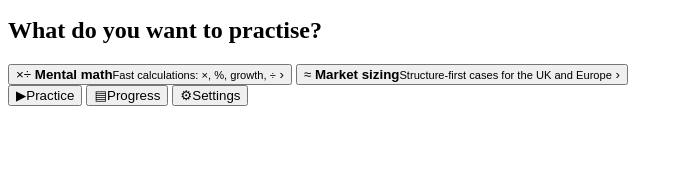
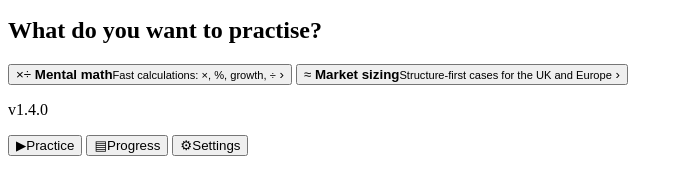
Before and after one commit to Felixlj711/Mental-Math, a website with bundled scripts: page index.html in a window 1280 px wide. Shown: the part 107-302 px from the top of the page, without its empty margins (0-683 px from the left). Built offline with nearby package versions, Linux system fonts and the light colour scheme.

Commit message:
Fix banner for new estimation

```diff
--- a/index.html
+++ b/index.html
@@ -59,6 +59,7 @@
           <span class="track-chev" aria-hidden="true">›</span>
         </button>
       </div>
+      <p class="version-tag" id="home-version"></p>
       </div>
 
       <!-- mental math setup -->
--- a/js/app.js
+++ b/js/app.js
@@ -85,8 +85,12 @@ const pct = (x) => (x == null ? '–' : `${Math.round(x * 100)}%`);
 // ---------- start-up ----------
 async function init() {
   bindStatic();
+  let seenVersion = null;
+  let returning = false;
   try {
     const saved = await db.getKV('settings');
+    seenVersion = (await db.getKV('appVersion')) ?? null;
+    returning = saved != null;
     state.settings = { ...DEFAULTS, ...sanitizeSettings(saved) };
     state.attempts = await db.allAttempts();
     state.rotation = (await db.getKV('rotation')) || null;
@@ -99,6 +103,7 @@ async function init() {
   rebuildEngine();
   history.replaceState({ view: 'home' }, '');
   showView('home', { push: false });
+  announceVersion(seenVersion, returning || state.attempts.length > 0);
   registerServiceWorker();
   requestPersistentStorage();
 }
@@ -109,6 +114,17 @@ function rebuildEngine() {
     rotation: state.rotation,
     context: state.settings.context,
   });
+}
+
+// Shows the version on the Practice screen and flags it once when an update
+// has just loaded. Versions before 1.4.0 didn't record themselves, so a
+// returning user with no recorded version counts as just updated too.
+function announceVersion(seen, returning) {
+  const fresh = seen !== APP_VERSION && (seen != null || returning);
+  $('#home-version').textContent = fresh ? `v${APP_VERSION} · just updated` : `v${APP_VERSION}`;
+  $('#home-version').classList.toggle('fresh', fresh);
+  if (fresh) toast(`Updated to v${APP_VERSION} ✓`);
+  if (state.storageOk && seen !== APP_VERSION) db.setKV('appVersion', APP_VERSION).catch(() => {});
 }
 
 function saveSettings() {
--- a/styles.css
+++ b/styles.css
@@ -455,6 +455,18 @@ h2 {
   margin-top: 16px;
 }
 
+.version-tag {
+  margin: 18px 0 0;
+  text-align: center;
+  font-size: 0.78rem;
+  color: var(--text-2);
+}
+
+.version-tag.fresh {
+  color: var(--good);
+  font-weight: 700;
+}
+
 .facts-sheet summary {
   cursor: pointer;
   font-weight: 600;
```
Also changed, not shown: README.md.
